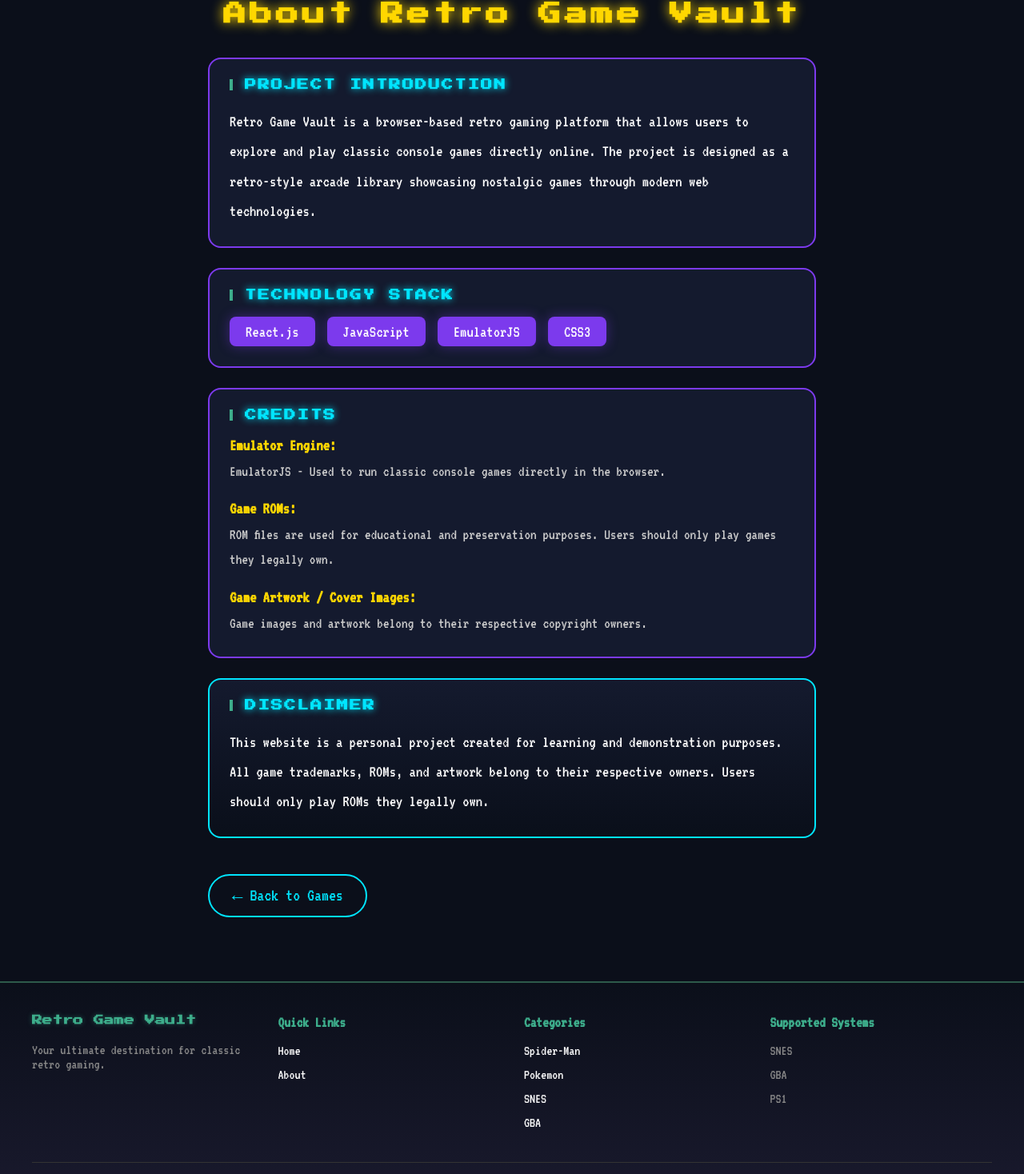
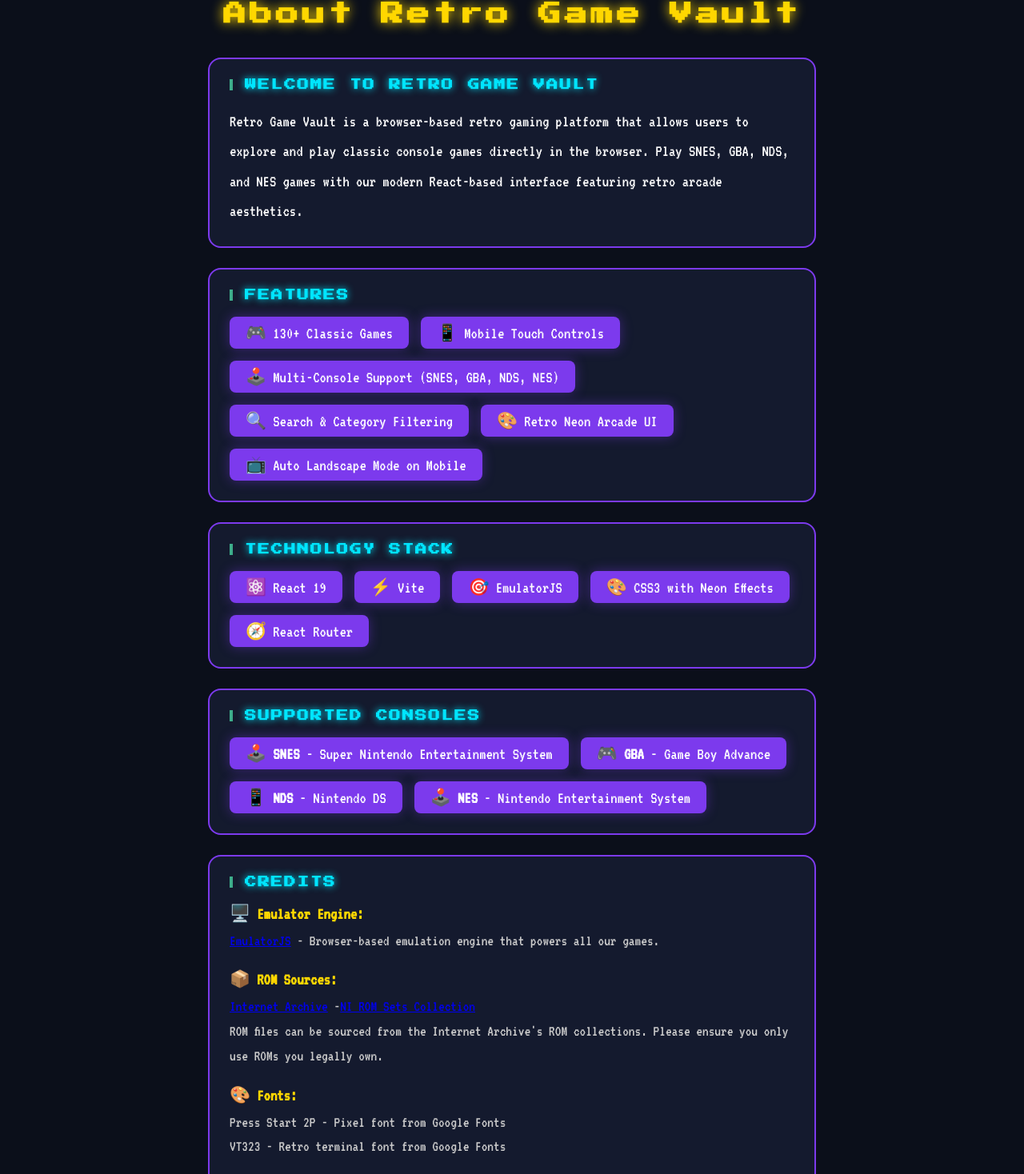
Before and after one commit to guna0223/retro-game, a React (Vite) app in the folder frontend/: page /about in a window 1280 px wide. Shown: the part 127-1595 px from the top of the page at 80% size. Built offline with nearby package versions, Linux system fonts and the light colour scheme.

Commit message:
update about file

```diff
--- a/frontend/src/components/Pages/About.jsx
+++ b/frontend/src/components/Pages/About.jsx
@@ -10,48 +10,103 @@
         <h2 className="about-title">About Retro Game Vault</h2>
 
         <section className="about-section">
-          <h3 className="section-title">Project Introduction</h3>
+          <h3 className="section-title">Welcome to Retro Game Vault</h3>
           <p className="about-text">
             Retro Game Vault is a browser-based retro gaming platform that allows users
-            to explore and play classic console games directly online. The project is
-            designed as a retro-style arcade library showcasing nostalgic games through
-            modern web technologies.
+            to explore and play classic console games directly in the browser. Play SNES,
+            GBA, NDS, and NES games with our modern React-based interface featuring
+            retro arcade aesthetics.
           </p>
+        </section>
+
+        <section className="about-section">
+          <h3 className="section-title">Features</h3>
+          <ul className="tech-list">
+            <li>🎮 130+ Classic Games</li>
+            <li>📱 Mobile Touch Controls</li>
+            <li>🕹️ Multi-Console Support (SNES, GBA, NDS, NES)</li>
+            <li>🔍 Search & Category Filtering</li>
+            <li>🎨 Retro Neon Arcade UI</li>
+            <li>📺 Auto Landscape Mode on Mobile</li>
+          </ul>
         </section>
 
         <section className="about-section">
           <h3 className="section-title">Technology Stack</h3>
           <ul className="tech-list">
-            <li>React.js</li>
-            <li>JavaScript</li>
-            <li>EmulatorJS</li>
-            <li>CSS3</li>
+            <li>⚛️ React 19</li>
+            <li>⚡ Vite</li>
+            <li>🎯 EmulatorJS</li>
+            <li>🎨 CSS3 with Neon Effects</li>
+            <li>🧭 React Router</li>
+          </ul>
+        </section>
+
+        <section className="about-section">
+          <h3 className="section-title">Supported Consoles</h3>
+          <ul className="tech-list">
+            <li>🕹️ <strong>SNES</strong> - Super Nintendo Entertainment System</li>
+            <li>🎮 <strong>GBA</strong> - Game Boy Advance</li>
+            <li>📱 <strong>NDS</strong> - Nintendo DS</li>
+            <li>🕹️ <strong>NES</strong> - Nintendo Entertainment System</li>
           </ul>
         </section>
 
         <section className="about-section">
           <h3 className="section-title">Credits</h3>
           <div className="credit-item">
-            <strong>Emulator Engine:</strong>
-            <p>EmulatorJS - Used to run classic console games directly in the browser.</p>
+            <strong>🖥️ Emulator Engine:</strong>
+            <p>
+              <a href="https://emulatorjs.org/" target="_blank" rel="noopener noreferrer">
+                EmulatorJS
+              </a> - Browser-based emulation engine that powers all our games.
+            </p>
           </div>
           <div className="credit-item">
-            <strong>Game ROMs:</strong>
-            <p>ROM files are used for educational and preservation purposes. Users should only play games they legally own.</p>
+            <strong>📦 ROM Sources:</strong>
+            <p>
+              <a href="https://archive.org/" target="_blank" rel="noopener noreferrer">
+                Internet Archive
+              </a> -
+              <a href="https://archive.org/details/ni-romsets" target="_blank" rel="noopener noreferrer">
+                NI ROM Sets Collection
+              </a>
+            </p>
+            <p className="credit-note">
+              ROM files can be sourced from the Internet Archive's ROM collections.
+              Please ensure you only use ROMs you legally own.
+            </p>
           </div>
           <div className="credit-item">
-            <strong>Game Artwork / Cover Images:</strong>
-            <p>Game images and artwork belong to their respective copyright owners.</p>
+            <strong>🎨 Fonts:</strong>
+            <p>Press Start 2P - Pixel font from Google Fonts</p>
+            <p>VT323 - Retro terminal font from Google Fonts</p>
+          </div>
+          <div className="credit-item">
+            <strong>🖼️ Game Artwork:</strong>
+            <p>Game images belong to their respective copyright owners.</p>
           </div>
         </section>
 
         <section className="about-section disclaimer">
-          <h3 className="section-title">Disclaimer</h3>
+          <h3 className="section-title">⚠️ Disclaimer</h3>
           <p className="about-text">
-            This website is a personal project created for learning and demonstration purposes.
+            This website is a personal project created for educational and demonstration purposes.
             All game trademarks, ROMs, and artwork belong to their respective owners.
-            Users should only play ROMs they legally own.
+            Users should only play ROMs they legally own. This project does not distribute
+            copyrighted ROM files.
           </p>
+        </section>
+
+        <section className="about-section">
+          <h3 className="section-title">How to Play</h3>
+          <ol className="tech-list">
+            <li>Browse games on the home page</li>
+            <li>Click on a game card to select it</li>
+            <li>Click "START GAME" to launch</li>
+            <li>Use keyboard (desktop) or touch controls (mobile)</li>
+            <li>Enjoy classic gaming!</li>
+          </ol>
         </section>
 
         <Link to="/" className="back-link">
```
